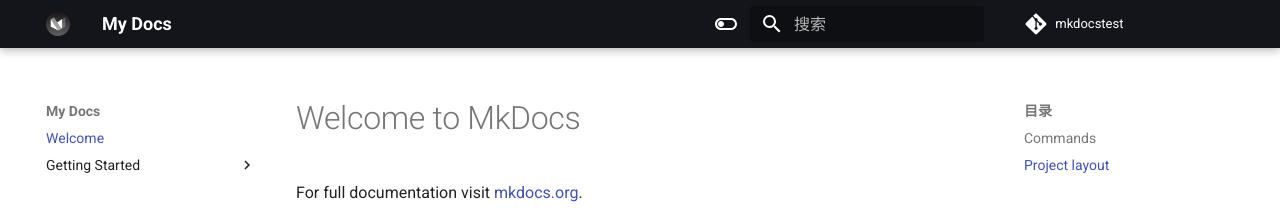
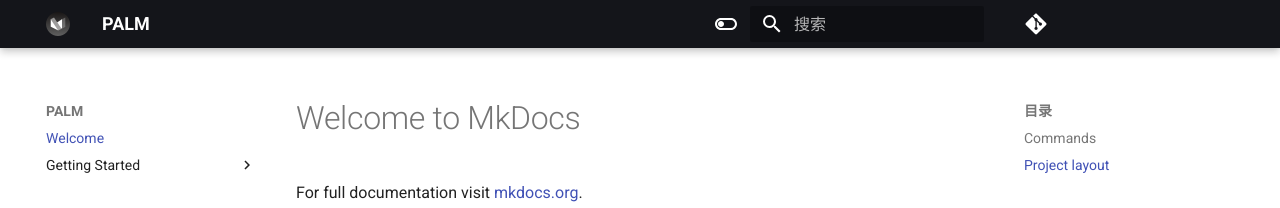
Before and after one commit to sunshine-grace/mkdocs-boilerplate, an MkDocs documentation site: the page built from docs/index.md, in a window 1280 px wide. Shown: the top 208 px of the page. Built offline with MkDocs 1.6.1 and Material for MkDocs 9.7.7, drawn with Linux system fonts in a browser that asks for light colours; comment, search, counter and statistics services are not loaded.

Commit message:
update yml

```diff
--- a/mkdocs.yml
+++ b/mkdocs.yml
@@ -1,4 +1,5 @@
-site_name: My Docs
+# https://github.com/squidfunk/mkdocs-material/blob/master/mkdocs.yml
+site_name: "PALM"
 site_description: "My docs desc"
 site_author: "sunshine-grace"
 
@@ -14,7 +15,7 @@
     - '关于': 'about.md'
 
 repo_url: https://github.com/sunshine-grace/mkdocstest.git
-repo_name: "mkdocstest"
+repo_name: ""
 
 theme:
   language: zh
```
